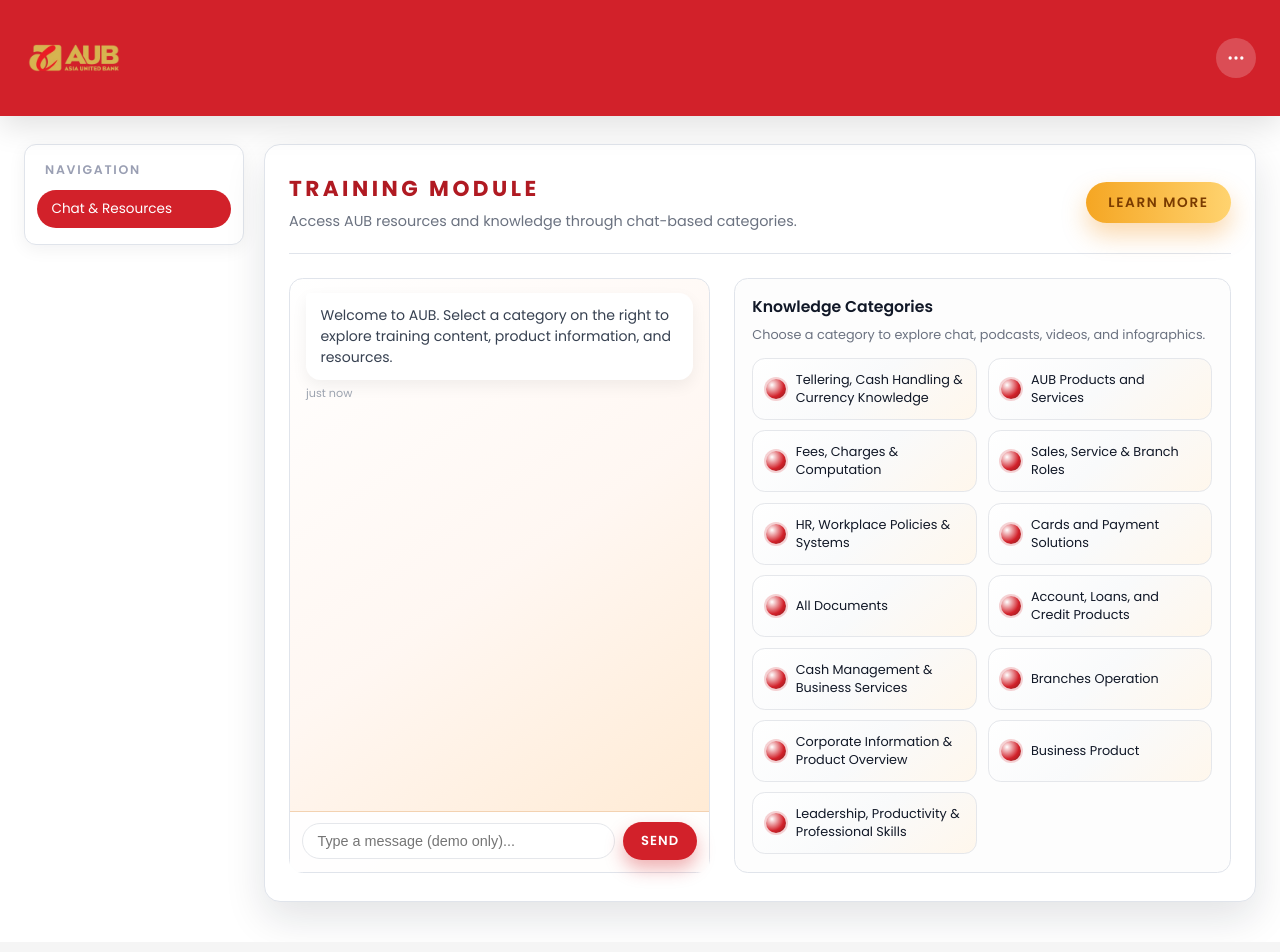
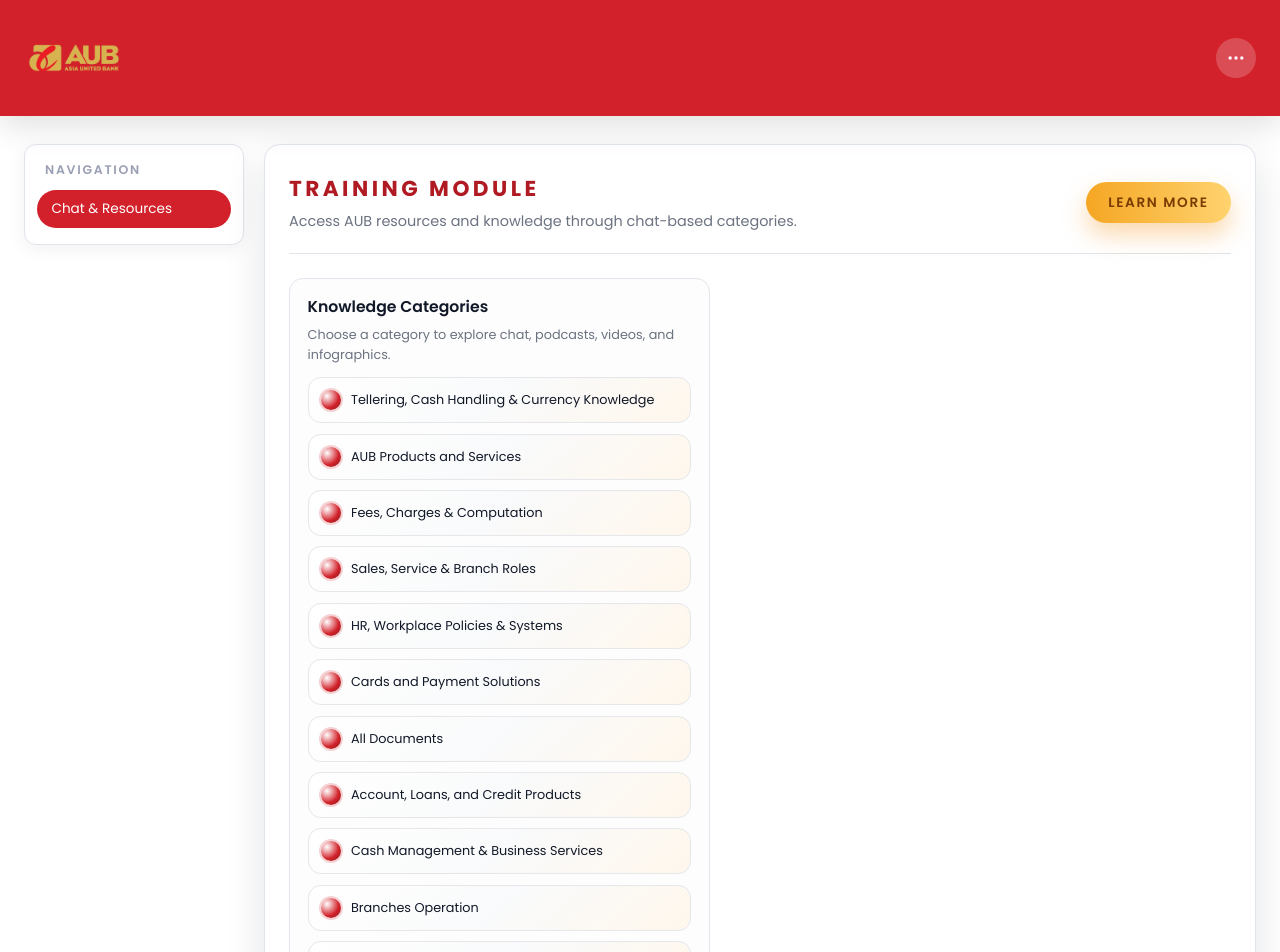
Before and after one commit to Alfonso-jolie/Intern-project1, a React (Vite) app: page / in a window 1280 px wide. Shown: the top 952 px of the page. Built offline with nearby package versions, Linux system fonts and the light colour scheme.

Commit message:
Remove some files

```diff
--- a/src/App.tsx
+++ b/src/App.tsx
@@ -1182,32 +1182,6 @@
             </header>
 
             <div className="aub-panel-body">
-              <div className="aub-chat">
-                <div className="aub-chat-messages">
-                  <div className="aub-chat-message aub-chat-message-incoming">
-                    <div className="aub-chat-bubble">
-                      Welcome to AUB. Select a category on the right to explore training content,
-                      product information, and resources.
-                    </div>
-                    <span className="aub-chat-meta">just now</span>
-                  </div>
-                </div>
-                <form
-                  className="aub-chat-input-row"
-                  onSubmit={(e) => {
-                    e.preventDefault()
-                  }}
-                >
-                  <input
-                    className="aub-chat-input"
-                    placeholder="Type a message (demo only)..."
-                  />
-                  <button type="submit" className="aub-chat-send">
-                    Send
-                  </button>
-                </form>
-              </div>
-
               <div className="aub-category-panel">
                 <h2 className="aub-category-title">Knowledge Categories</h2>
                 <p className="aub-category-subtitle">
```
